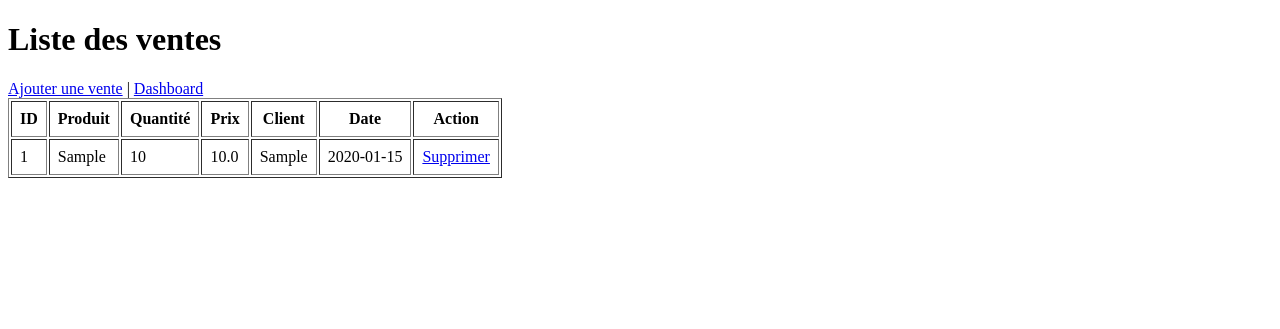
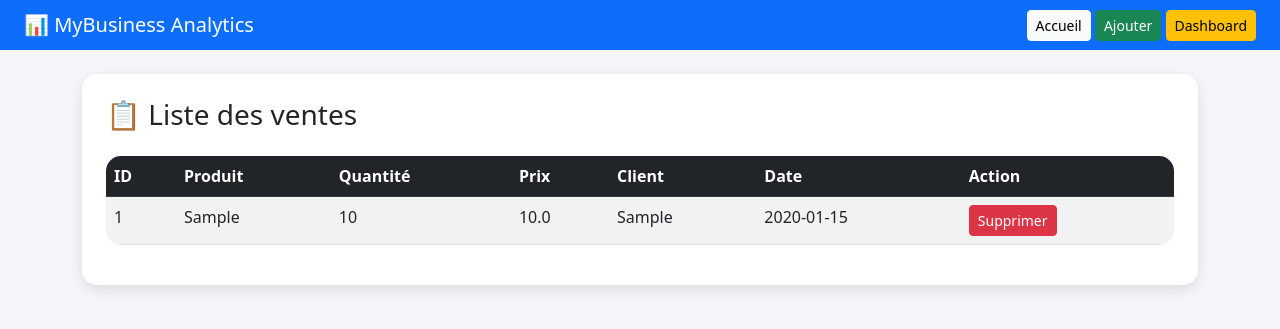
Before and after one commit to aboubakarysafiatou26-png/mybusiness-analytics, a Flask app: page / in a window 1280 px wide. Shown: the top 329 px of the page. Run offline with Flask 3, Linux system fonts and the light colour scheme; tables that the repository leaves empty hold one stand-in row (values such as "Sample post").

Commit message:
Enhance index.html with Bootstrap and styling

```diff
--- a/templates/index.html
+++ b/templates/index.html
@@ -1,15 +1,51 @@
 <!DOCTYPE html>
-<html>
+<html lang="fr">
 <head>
+<meta charset="UTF-8">
 <title>MyBusiness Analytics</title>
+
+<link href="https://cdn.jsdelivr.net/npm/bootstrap@5.3.0/dist/css/bootstrap.min.css" rel="stylesheet">
+
+<style>
+body{
+background:#f4f6f9;
+}
+.navbar{
+background:#0d6efd;
+}
+.card{
+border:none;
+border-radius:15px;
+box-shadow:0 5px 15px rgba(0,0,0,0.1);
+}
+table{
+background:white;
+border-radius:15px;
+overflow:hidden;
+}
+</style>
+
 </head>
 <body>
-    <h1>Liste des ventes</h1>
 
-    <a href="/add">Ajouter une vente</a> |
-    <a href="/dashboard">Dashboard</a>
+<nav class="navbar navbar-dark px-4">
+<span class="navbar-brand mb-0 h1">📊 MyBusiness Analytics</span>
 
-    <table border="1" cellpadding="8">
+<div>
+<a href="/" class="btn btn-light btn-sm">Accueil</a>
+<a href="/add" class="btn btn-success btn-sm">Ajouter</a>
+<a href="/dashboard" class="btn btn-warning btn-sm">Dashboard</a>
+</div>
+</nav>
+
+<div class="container mt-4">
+
+<div class="card p-4">
+
+<h3 class="mb-4">📋 Liste des ventes</h3>
+
+<table class="table table-striped">
+<thead class="table-dark">
 <tr>
 <th>ID</th>
 <th>Produit</th>
@@ -19,7 +55,9 @@
 <th>Date</th>
 <th>Action</th>
 </tr>
+</thead>
 
+<tbody>
 {% for sale in sales %}
 <tr>
 <td>{{ sale[0] }}</td>
@@ -29,10 +67,17 @@
 <td>{{ sale[4] }}</td>
 <td>{{ sale[5] }}</td>
 <td>
-                <a href="/delete/{{ sale[0] }}">Supprimer</a>
+<a href="/delete/{{ sale[0] }}" class="btn btn-danger btn-sm">Supprimer</a>
 </td>
 </tr>
 {% endfor %}
+</tbody>
+
 </table>
+
+</div>
+
+</div>
+
 </body>
 </html>
```
Lines whose indentation alone changed are shown as unchanged.
